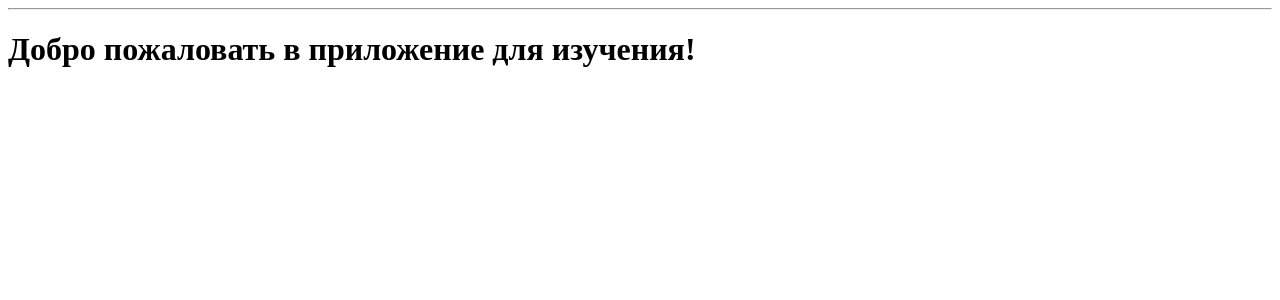
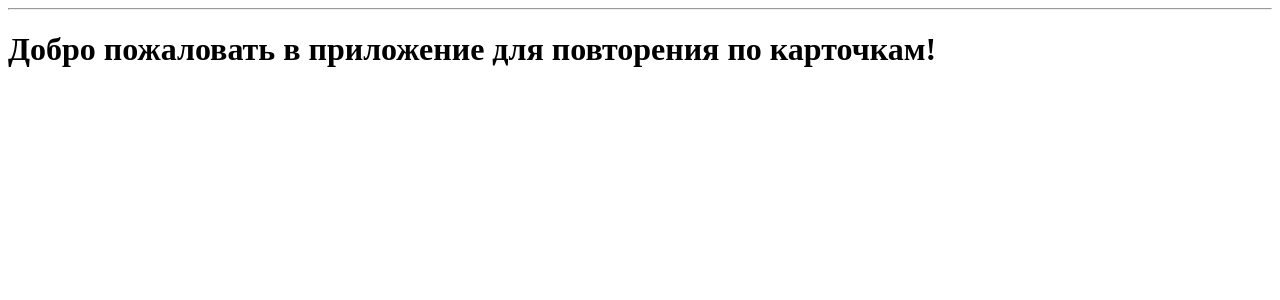
Before and after one commit to ruzanovad/quizlet-killer, a Flask app: page / in a window 1280 px wide. Shown: the part 26-326 px from the top of the page. Run offline with Flask 3, Linux system fonts and the light colour scheme.

Commit message:
fix: small text fix

```diff
--- a/templates/index.html
+++ b/templates/index.html
@@ -3,5 +3,5 @@
 {% block title %}Главная{% endblock %}
 
 {% block content %}
-<h1>Добро пожаловать в приложение для изучения!</h1>
+<h1>Добро пожаловать в приложение для повторения по карточкам!</h1>
 {% endblock %}
```
